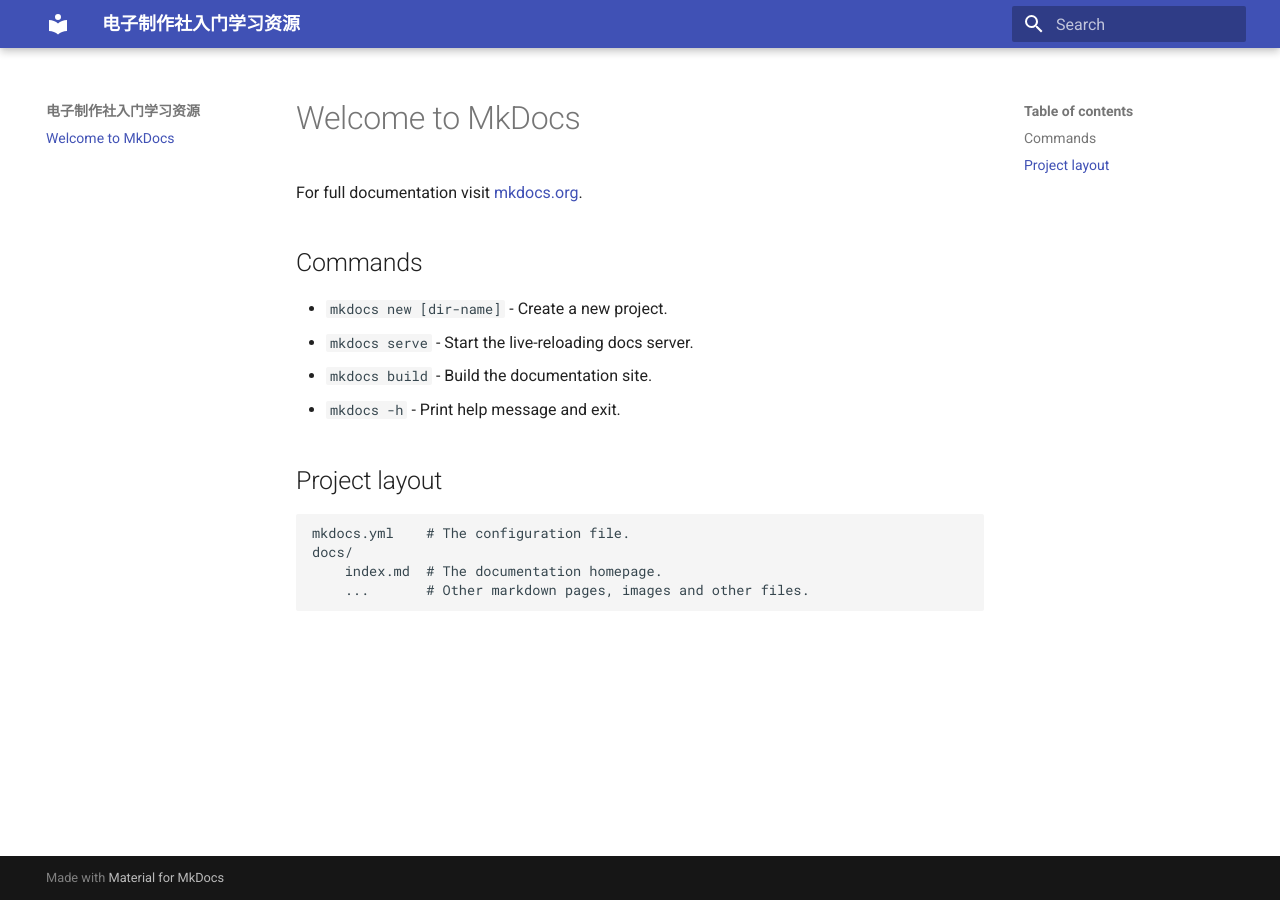
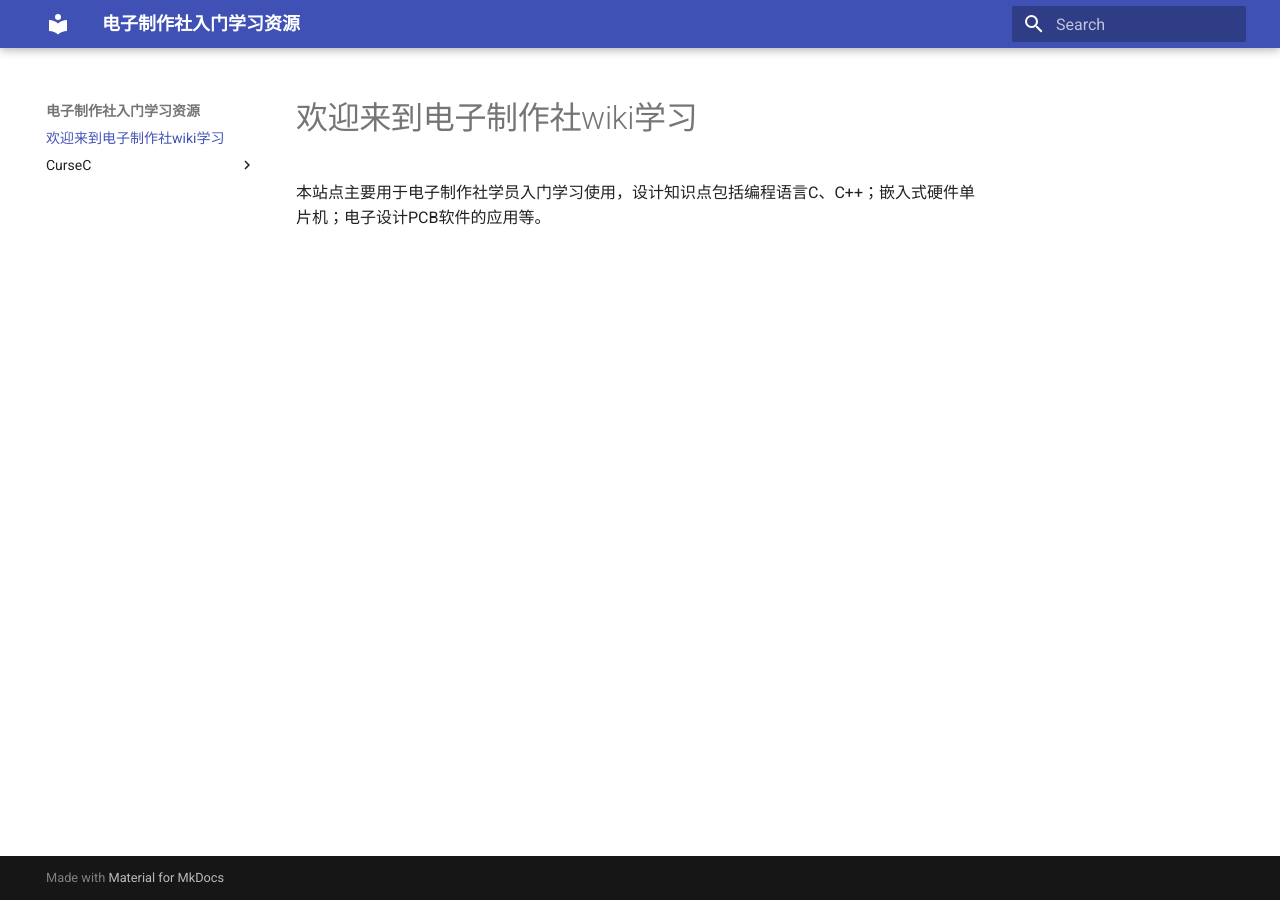
Before and after one commit to kimiyang123/peaDocs, an MkDocs documentation site: the page built from docs/index.md, in a window 1280 px wide. Built offline with MkDocs 1.6.1 and Material for MkDocs 9.7.7, drawn with Linux system fonts in a browser that asks for light colours.

Commit message:
add curseC

```diff
--- a/docs/index.md
+++ b/docs/index.md
@@ -1,17 +1,3 @@
-# Welcome to MkDocs
+# 欢迎来到电子制作社wiki学习
 
-For full documentation visit [mkdocs.org](https://www.mkdocs.org).
-
-## Commands
-
-* `mkdocs new [dir-name]` - Create a new project.
-* `mkdocs serve` - Start the live-reloading docs server.
-* `mkdocs build` - Build the documentation site.
-* `mkdocs -h` - Print help message and exit.
-
-## Project layout
-
-    mkdocs.yml    # The configuration file.
-    docs/
-        index.md  # The documentation homepage.
-        ...       # Other markdown pages, images and other files.
+本站点主要用于电子制作社学员入门学习使用，设计知识点包括编程语言C、C++；嵌入式硬件单片机；电子设计PCB软件的应用等。
--- a/mkdocs.yml
+++ b/mkdocs.yml
@@ -2,3 +2,16 @@
 
 theme:
   name: material
+
+
+# Extensions
+markdown_extensions:
+  - admonition
+  - codehilite:
+      guess_lang: true
+      linenums: true
+  - def_list
+  - footnotes
+  - meta
+
+  - pymdownx.details
```
Also changed, not shown: docs/CurseC/Sec1.md (added, +38 -0 lines), docs/CurseC/index.md (added, +11 -0 lines), docs/CurseC/images/Sec1/image-20221128224858607.png (added), docs/CurseC/images/Sec1/image-20221128225854669.png (added), docs/CurseC/images/Sec1/image-20221128230252712.png (added), docs/CurseC/images/Sec1/image-20221128231526773.png (added), docs/CurseC/images/Sec1/image-20221128232127283.png (added).
